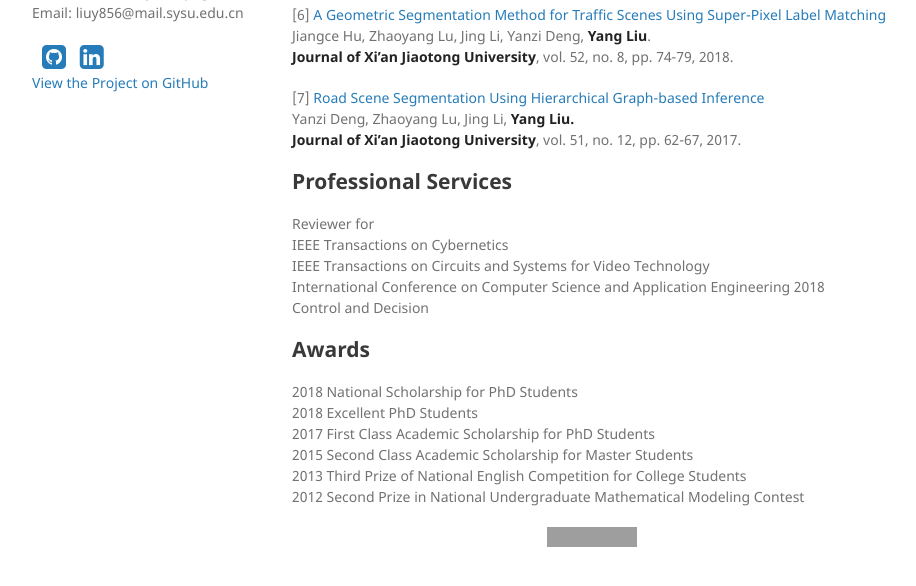
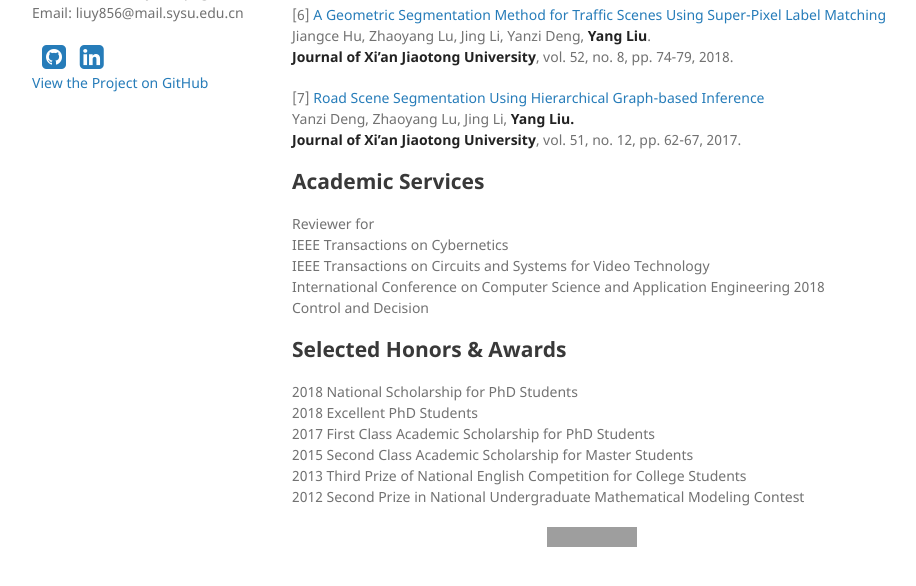
Before and after one commit to YangLiu9208/home, a Jekyll site: the page built from index.md, in a window 1280 px wide and 900 px high, scrolled down 571 px, cut to the strip 298-884 px from the top of the window. Shown: the whole strip, without its empty margins (178-1094 px from the left). Built offline with Jekyll 4.4.1, drawn with Linux system fonts in a browser that asks for light colours; a style sheet for code colours, icons or effects is not loaded; grey boxes are pictures that could not be loaded.

Commit message:
Update index.md

```diff
--- a/index.md
+++ b/index.md
@@ -42,14 +42,14 @@ Jiangce Hu, Zhaoyang Lu, Jing Li, Yanzi Deng, **Yang Liu**.
 Yanzi Deng, Zhaoyang Lu, Jing Li, **Yang Liu.**
 **Journal of Xi'an Jiaotong University**, vol. 51, no. 12, pp. 62-67, 2017.
 
-## Professional Services
+## Academic Services
 Reviewer for
 IEEE Transactions on Cybernetics
 IEEE Transactions on Circuits and Systems for Video Technology
 International Conference on Computer Science and Application Engineering 2018
 Control and Decision
 
-## Awards
+## Selected Honors & Awards
 2018 National Scholarship for PhD Students
 2018 Excellent PhD Students
 2017 First Class Academic Scholarship for PhD Students
```
